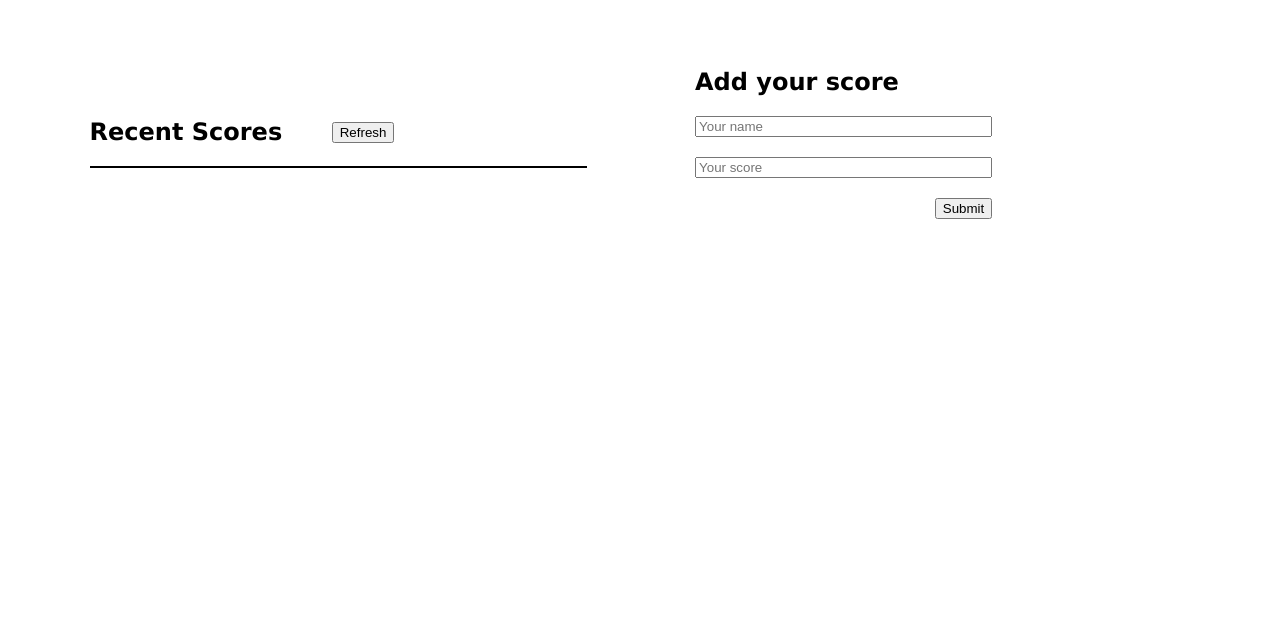
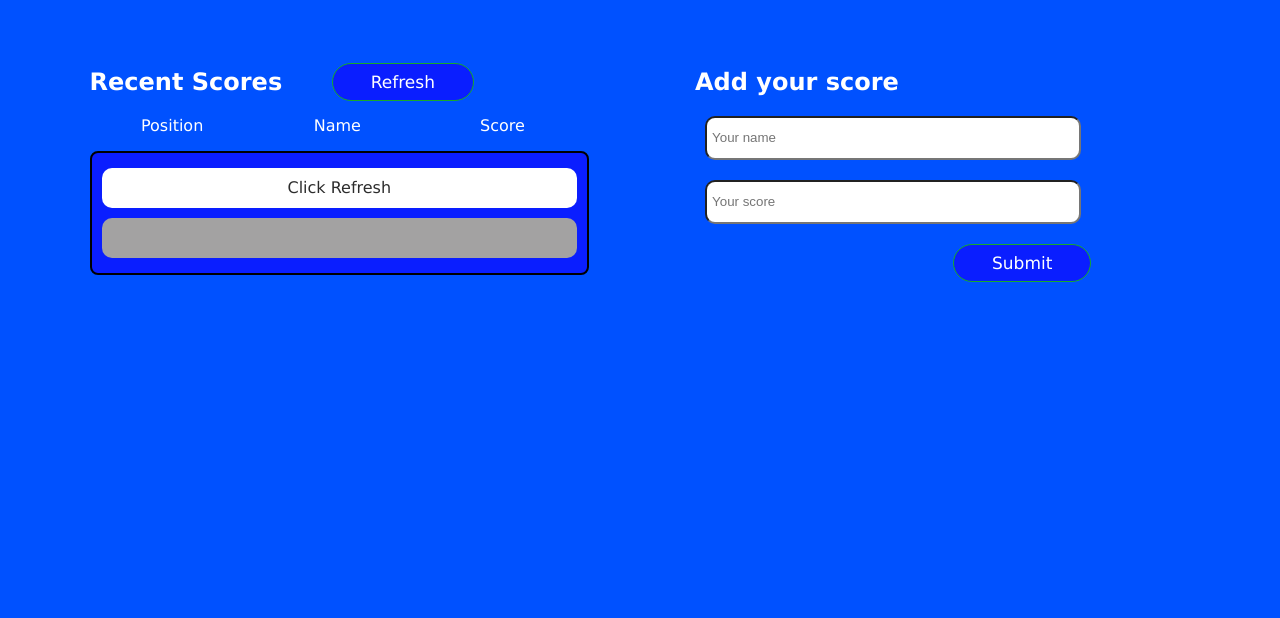
Before and after one commit to d4nQw3rty/Leaderboard, a website built with webpack: page src/index.html in a window 1280 px wide. Shown: the part 182-800 px from the top of the page. Built offline with nearby package versions, Linux system fonts and the light colour scheme.

Commit message:
Build new Style to Score board

```diff
--- a/src/index.html
+++ b/src/index.html
@@ -11,17 +11,19 @@
 
 <main class="main">
 <div class="scores-table">
-    <div class="scores-table-title"><h2>Recent Scores</h2><div class="button-title"><button type="submit" id="refresh">Refresh</button></div></div>
+    <div class="scores-table-title"><h2>Recent Scores</h2><div class="button-title"><button type="submit" id="refresh" class="btn">Refresh</button></div></div>
+    <div class="table-ref"><span class="flex1">Position</span> <span class="flex1">Name</span><span class="flex1">Score</span></div>
     <ul class="scores-list" id="scoreList">
-
+        <li class="listElement"><span class="flex1"></span><span class="flex1">Click Refresh</span><span class="flex1"></span></li>
+        <li class="listElement gray-bg"><span class="flex1"></span> <span class="flex1"></span><span class="flex1"></span></li>
     </ul>
 </div>
 <div class="scores-add">
     <div><h2>Add your score</h2></div>
     <form action="#" method="get" class="form" id="form">
-        <input type="text" name="name" placeholder="Your name" id="player" required>
-        <input type="number" name="score" placeholder="Your score" id="playerScore" required>
-        <div class="action"><button type="submit">Submit</button></div>
+        <input type="text" name="name" placeholder="Your name" id="player" class='input' required>
+        <input type="number" name="score" placeholder="Your score" id="playerScore" class='input' required>
+        <div class="action"><button type="submit" class="btn">Submit</button></div>
     </form>
 </div>
 </main>
--- a/src/modules/ui.js
+++ b/src/modules/ui.js
@@ -7,10 +7,11 @@ const ui = {
       const index = i + 1;
       const li = document.createElement('li');
       li.setAttribute('id', index);
+      li.classList.add('listElement');
       if (index % 2 === 0) {
         li.classList.add('gray-bg');
       }
-      li.innerHTML = `${scoresData[i].user}: ${scoresData[i].score}`;
+      li.innerHTML = `<span class="flex1">${index}</span><span class="flex1">${scoresData[i].user}</span><span class="flex1">${scoresData[i].score}</span>  `;
       scores.appendChild(li);
     }
   },
--- a/src/style.css
+++ b/src/style.css
@@ -2,6 +2,8 @@ body {
   margin: 0;
   padding: 0;
   font-family: 'Lucida Sans', 'Lucida Sans Regular', 'Lucida Grande', 'Lucida Sans Unicode', Geneva, Verdana, sans-serif;
+  background-color: rgb(0, 81, 255);
+  color: #fff;
 }
 
 .leader-title {
@@ -18,10 +20,17 @@ body {
   padding: 5% 7%;
 }
 
+.table-ref,
+.listElement {
+  display: flex;
+  flex-direction: row;
+  align-items: center;
+  justify-content: space-around;
+}
+
 .scores-table {
   display: flex;
   flex-direction: column;
-  justify-content: center;
   flex: 1;
 }
 
@@ -41,7 +50,7 @@ body {
   display: flex;
   flex-direction: column;
   gap: 20px;
-  width: 60%;
+  width: 80%;
 }
 
 .action {
@@ -58,12 +67,48 @@ body {
   display: flex;
   flex-direction: column;
   width: 100%;
-  margin: 0;
-  padding: 0;
+  padding: 15px 0 15px 0;
   list-style: none;
-  border: solid 1px black;
+  border: solid 2px black;
+  background-color: rgba(17, 0, 255, 0.63);
+  border-radius: 8px;
+  margin-top: 10px 0 0 0;
+  gap: 10px;
+}
+
+.flex1 {
+  flex: 1;
+  text-align: center;
+}
+
+.listElement,
+.input {
+  height: 30px;
+  color: rgb(44, 44, 44);
+  padding: 5px;
+  margin: 0 10px;
+  background-color: #fff;
+  border-radius: 10px;
+}
+
+.btn {
+  background-color: rgba(17, 0, 255, 0.63);
+  border-radius: 28px;
+  border: 1px solid #18ab29;
+  display: inline-block;
+  cursor: pointer;
+  color: #fff;
+  font-family: 'Lucida Sans', 'Lucida Sans Regular', 'Lucida Grande', 'Lucida Sans Unicode', Geneva, Verdana, sans-serif;
+  font-size: 17px;
+  padding: 8px 38px;
+  text-decoration: none;
+  text-shadow: rgb(0, 81, 255);
+}
+
+.btn:hover {
+  background-color: rgba(17, 0, 255, 0.021);
 }
 
 .gray-bg {
-  background-color: #d3d3d3;
+  background-color: #a3a2a2;
 }
```
Also changed, not shown: dist/index.html, dist/main.bundle.js.
